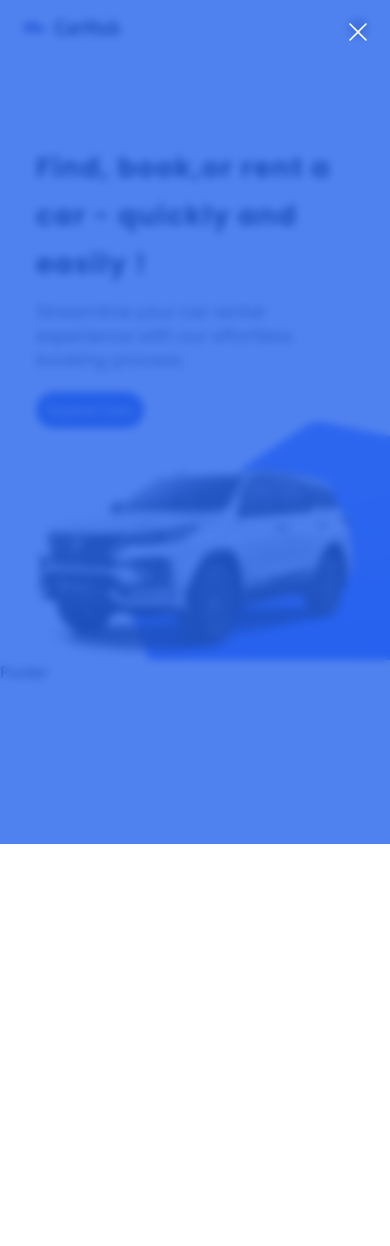
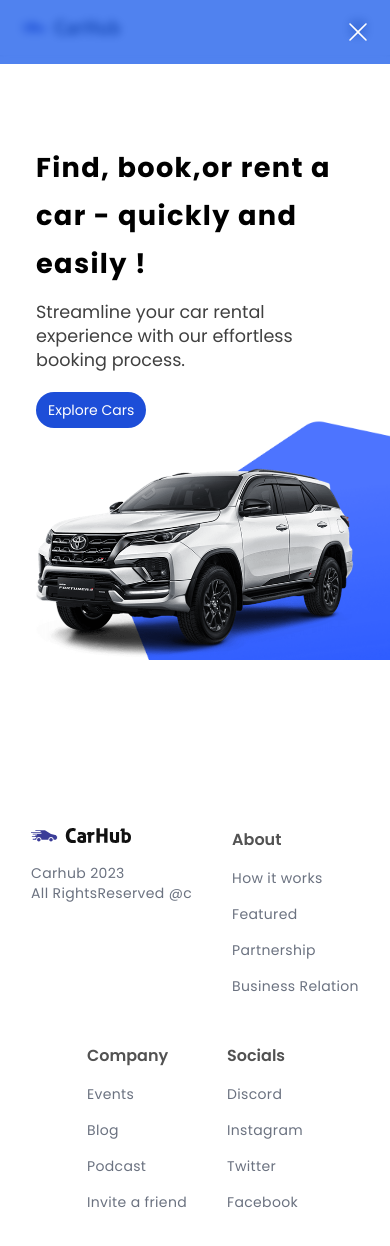
Before and after one commit to HtetWaiYan7191/nextjs-car-rental, a Next.js app: page / in a window 390 px wide. Shown: the top 1246 px of the page. Before the commit the page ends 844 px from the top, so only its background shows below. Built offline with nearby package versions, Linux system fonts and the light colour scheme.

Commit message:
Implement dynamic responsive footer

```diff
--- a/app/globals.css
+++ b/app/globals.css
@@ -20,4 +20,8 @@
 
 .image-overlay {
     @apply absolute xl:-top-[1rem] xl:-right-[31%] bg-hero-bg -right-1/4 -z-10 w-full h-[300px] xl:h-full xl:w-full -top-10 overflow-hidden;
-  }
+}
+
+.gray-text {
+  @apply text-gray-500 text-sm tracking-wide;
+}
--- a/app/layout.tsx
+++ b/app/layout.tsx
@@ -3,8 +3,22 @@ import { Inter } from 'next/font/google'
 import './globals.css'
 import { Navbar } from '@/components'
 import Footer from '@/components/Footer'
-const inter = Inter({
+import { Poppins } from 'next/font/google'
+
+const poppins = Poppins({
   subsets: ['latin'],
+  weight: [
+    "100",
+    "200",
+    "300",
+    "400",
+    "500",
+    "600",
+    "700",
+    "800",
+    "900"
+  ]
+
 })
 
 export const metadata: Metadata = {
@@ -19,7 +33,7 @@ export default function RootLayout({
 }) {
   return (
     <html lang="en">
-      <body className={inter.className}>
+      <body className={poppins.className}>
       <Navbar/>
         {children}
       <Footer/>
--- a/components/Footer.tsx
+++ b/components/Footer.tsx
@@ -1,8 +1,32 @@
 import React from 'react'
+import Image from 'next/image'
+import { footerLinks } from '@/constants'
+import Link from 'next/link'
 
 const Footer = () => {
   return (
-    <div>Footer</div>
+    <footer className=' flex justify-center flex-wrap gap-10 md:gap-60 py-10 mt-32 '>
+      <div className='flex flex-col gap-y-5'>
+        <Image src="/logo.svg" width={100} height={100} alt='footer-logo'/>
+        <span className='gray-text'>
+          Carhub 2023  <br></br>
+          All RightsReserved @c
+        </span>
+      </div>
+
+      {
+        footerLinks.map((footerLink) => (
+          <div key={footerLink.title}>
+            <h2 className='font-semibold text-neutral-600 mb-2'>{footerLink.title}</h2>
+            <ul className=''>
+              {footerLink.links.map((link) => (
+                <li className=' gray-text py-2 '><Link href={link.url}>{link.title}</Link></li>
+              ))}
+            </ul>
+          </div>
+        ))
+      }
+    </footer>
   )
 }
 
--- a/components/Hero.tsx
+++ b/components/Hero.tsx
@@ -1,24 +1,9 @@
 'use client'
 import React from "react";
-import { Poppins } from "next/font/google";
 import { CustomButton } from ".";
 import Image from "next/image";
 
-const poppins = Poppins({
-    subsets: ['latin'],
-    weight: [
-      "100",
-      "200",
-      "300",
-      "400",
-      "500",
-      "600",
-      "700",
-      "800",
-      "900"
-    ]
 
-})
 
 const Hero = () => {
   const handleClick = () => {
@@ -28,8 +13,8 @@ const Hero = () => {
     <section className="hero-section pt-36 px-5 overflow-hidden">
       <div className="flex flex-col md:flex-row gap-y-8 ">
         <div className="flex flex-col gap-y-3 md:gap-y-4">
-          <h1 className={ ` ${poppins.className} px-4 font-bold text-[1.7rem] max-w-[400px] md:max-w-[650px] md:text-5xl tracking-wider leading-[3rem] md:leading-[4rem]`}>Find, book,or rent a car  - quickly and easily ! </h1>
-          <p className={` ${poppins.className} px-4 text-[1.1rem] md:text-[1.5rem]  max-w-[550px] text-neutral-700  md:mt-6 leading-[1.5rem] md:leading-[2.4rem]`}>
+          <h1 className={ ` px-4 font-bold text-[1.7rem] max-w-[400px] md:max-w-[650px] md:text-5xl tracking-wider leading-[3rem] md:leading-[4rem]`}>Find, book,or rent a car  - quickly and easily ! </h1>
+          <p className={` px-4 text-[1.1rem] md:text-[1.5rem]  max-w-[550px] text-neutral-700  md:mt-6 leading-[1.5rem] md:leading-[2.4rem]`}>
             Streamline your car rental experience with our effortless booking process.
           </p>
           <div className="px-4">
--- a/components/Menu.tsx
+++ b/components/Menu.tsx
@@ -1,14 +1,13 @@
 'use client'
-import React, { useState } from "react";
+import React, { useEffect, useState } from "react";
 import { LuMenu } from "react-icons/lu";
 import MobileNavbar from "./MobileNavbar";
 
 const Menu = () => {
     const [showMenu, setShowMenu] = useState(false);
-
+    console.log(showMenu)
     const handleClick = () => {
         setShowMenu(!showMenu)
-        console.log(showMenu)
     }
   return (
     <>
--- a/components/MobileNavbar.tsx
+++ b/components/MobileNavbar.tsx
@@ -1,11 +1,12 @@
+'use client'
 import { MobileNavbarProps } from '@/types';
 import React from 'react'
 import { RxCross1 } from "react-icons/rx";
 
 const MobileNavbar = ({handleClick, showMenu}: MobileNavbarProps) => {
   return (
-    <section className={`absolute left-0 top-0  h-[100vh]  w-full mobile-navbar-page bg-blue-600/80 backdrop-blur-sm text-white transition-all ${
-        showMenu ? 'w-full' : 'w-0 '
+    <section className={`absolute left-0 top-0  w-full mobile-navbar-page bg-blue-600/80 backdrop-blur-sm text-white transition-all ${
+        showMenu ? 'w-full top-10' : ' -top-[200%] w-0 '
       }`}>
         <div className='flex justify-end p-5'>
           <RxCross1 onClick={handleClick} className='text-2xl font-bold' />
--- /dev/null
+++ b/constants/index.ts
@@ -0,0 +1,31 @@
+export const footerLinks = [
+    {
+        title: 'About',
+        links: [
+            {title: "How it works", url: "/"}   ,
+            {title: "Featured", url: "/"},
+            {title: "Partnership", url: "/"},
+            {title: "Business Relation", url: "/"},
+        ],
+    },
+
+    {
+        title: 'Company',
+        links: [
+            {title: "Events", url: "/"},
+            {title: "Blog", url: "/"},
+            {title: "Podcast", url: "/"},
+            {title: "Invite a friend", url: "/"}
+        ],
+    },
+
+    {
+        title: 'Socials',
+        links: [
+            {title: "Discord", url: "/"},
+            {title: "Instagram", url: '/'},
+            {title: "Twitter", url: "/"},
+            {title: "Facebook", url: "/"}
+        ],
+    },
+]
```
Also changed, not shown: components/Navbar.tsx (+2 -1 lines).
